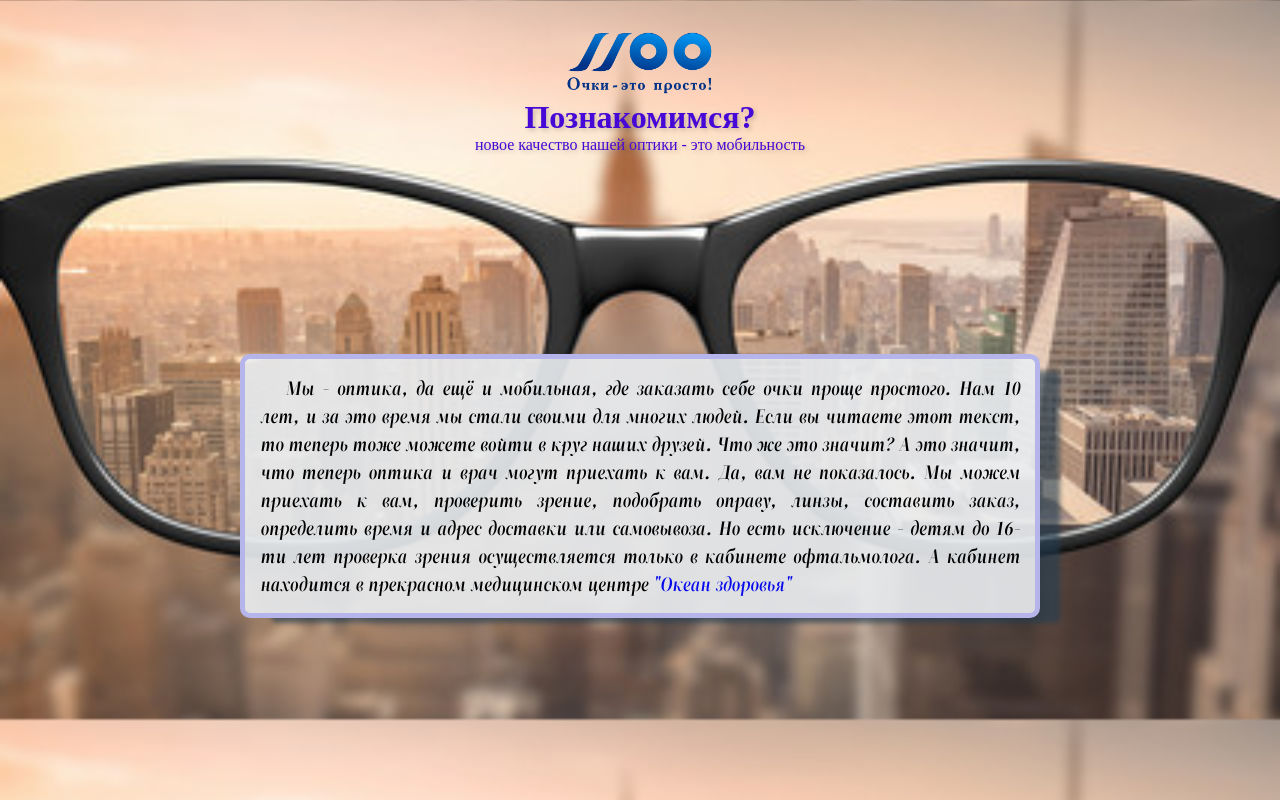
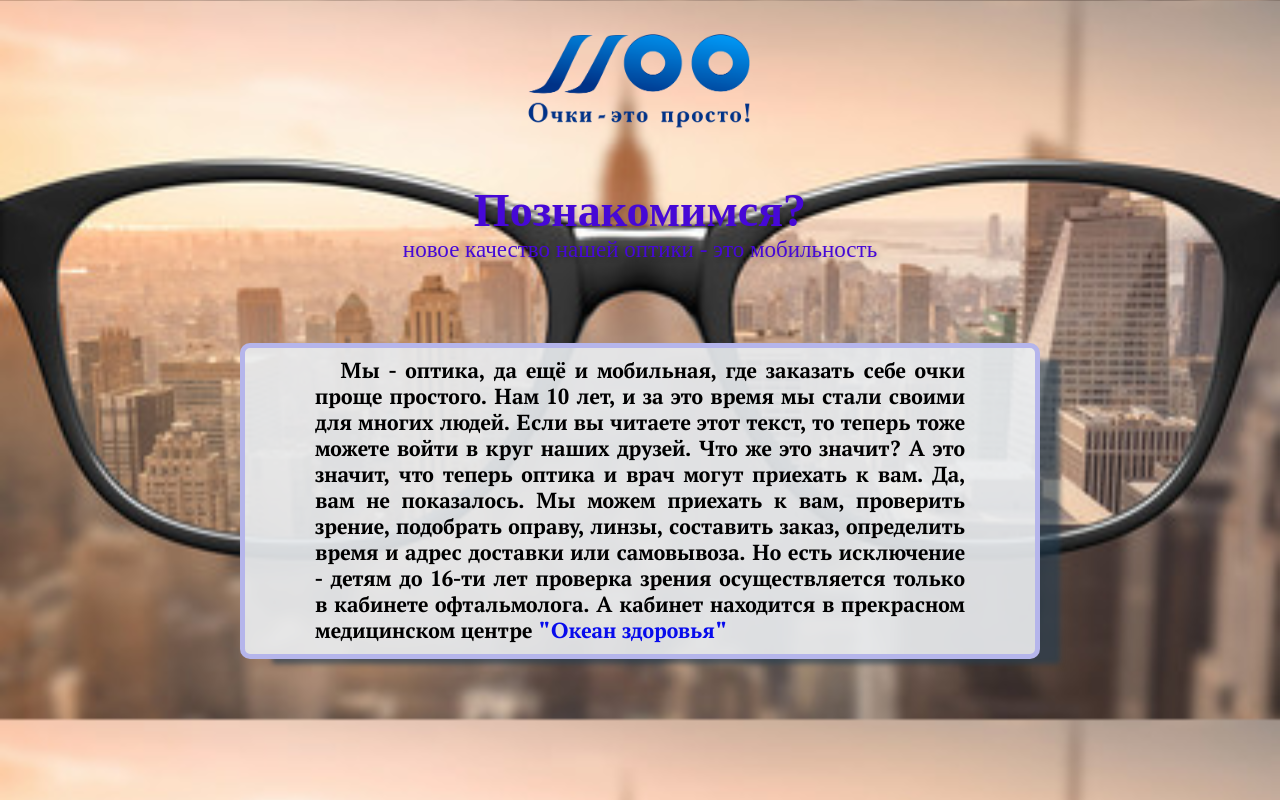
Before and after one commit to AlexVP747/-, a Django app: page /about in a window 1280 px wide. Run offline with Django 5.2, Linux system fonts and the light colour scheme.

Commit message:
редактирование текста на стр. о нас и организациям

```diff
--- a/main/static/main/css/about.css
+++ b/main/static/main/css/about.css
@@ -10,11 +10,11 @@ a {
 }
 .logo {
   margin-top: -20px;
-  width: 150px;
+  width: 230px;
 }
 @font-face {
-  font-family: SemiBoldItalic;
-  src: url("/static/main/fonts/SemiBoldItalic.ttf");
+  font-family: PTAstra;
+  src: url("/static/main/fonts/PTAstraSerifBold.ttf");
   font-weight: 900;
 }
 
@@ -30,13 +30,14 @@ body{
 .uptext{
   text-align: center;
   color: rgb(70, 8, 214);
+  font-size: 23px;
   text-shadow: 2px 2px 5px rgba(0, 0, 0, 0.2);
+  margin-top: 50px;
 }
 
 .ram-block{
   background-color: rgba(234, 238, 241, 0.9);
-  margin-top: 200px;
-  padding: 15px;
+  margin-top: 80px;
   width: 800px;
   border: solid;
   border-radius: 10px;
@@ -46,13 +47,11 @@ border-radius: 10px;
   -webkit-box-shadow: 26px 11px 5px -6px rgba(34, 60, 80, 0.6);
   -moz-box-shadow: 26px 11px 5px -6px rgba(34, 60, 80, 0.6);
   box-shadow: 26px 11px 5px -6px rgba(34, 60, 80, 0.6);
-  font-size: 20px;
-  font-family: SemiBoldItalic;
+  font-size: 23px;
+  font-family: PTAstra;
   text-align:justify;
   text-indent: 25px;
-}
-.text-a{
-  font-family: SemiBoldItalic;
+  padding: 10px 70px 10px 70px;
 }
 
 .ocean{
--- a/main/static/main/css/lensess.css
+++ b/main/static/main/css/lensess.css
@@ -24,7 +24,7 @@ border-radius: 10px;
   -webkit-box-shadow: 26px 11px 5px -6px rgba(34, 60, 80, 0.6);
   -moz-box-shadow: 26px 11px 5px -6px rgba(34, 60, 80, 0.6);
   box-shadow: 26px 11px 5px -6px rgba(34, 60, 80, 0.6);
-  text-shadow: 2px 2px 5px rgba(0, 0, 0, 0.6);
+
 }
 body{
   padding-top: 50px;
--- a/main/static/main/css/organizations.css
+++ b/main/static/main/css/organizations.css
@@ -48,5 +48,5 @@ border-radius: 10px;
   font-family: Astra;
   text-align:justify;
   text-indent: 25px;
-  padding: 10px 70px 10px 70px ;
+  padding: 10px 70px 10px 70px;
 }
--- a/main/templates/main/about.html
+++ b/main/templates/main/about.html
@@ -12,11 +12,11 @@
     <h1>Познакомимся?</h1>
     <p>новое качество нашей оптики - это  мобильность</p>
   </div>
-  <div class="ram-block"><p class="text-a">Мы - оптика, да ещё и мобильная, где заказать себе очки проще простого. Нам 10 лет, и за это время мы стали своими для многих людей.
-  Если вы читаете этот текст, то теперь тоже можете войти в круг наших друзей. Что же это значит? А это значит, что теперь оптика и врач могут приехать к вам.
-  Да, вам не показалось. Мы можем приехать к вам, проверить зрение, подобрать оправу, линзы, составить заказ, определить время и адрес доставки или самовывоза.
-  Но есть исключение - детям до 16-ти лет проверка зрения осуществляется только в кабинете офтальмолога. А кабинет
-  находится в прекрасном медицинском центре <a href="https://okean-zdorovya.ru/"><span class="ocean">"Океан здоровья"</span></a>
-</p></div>
+  <div class="ram-block"><p>Мы - оптика, да ещё и мобильная, где заказать себе очки проще простого. Нам 10 лет, и за это время мы стали своими для многих людей.
+    Если вы читаете этот текст, то теперь тоже можете войти в круг наших друзей. Что же это значит? А это значит, что теперь оптика и врач могут приехать к вам.
+    Да, вам не показалось. Мы можем приехать к вам, проверить зрение, подобрать оправу, линзы, составить заказ, определить время и адрес доставки или самовывоза.
+    Но есть исключение - детям до 16-ти лет проверка зрения осуществляется только в кабинете офтальмолога. А кабинет
+    находится в прекрасном медицинском центре <a href="https://okean-zdorovya.ru/"><span class="ocean">"Океан здоровья"</span></a></p>
+  </div>
 </body>
 </html>
```
